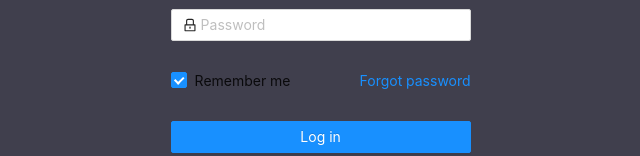
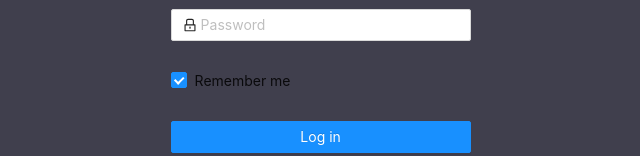
Before and after one commit to ledominhhieu1/todo_front, a React (Create React App) app: page / in a window 1280 px wide. Shown: the part 137-293 px from the top of the page, without its empty margins (335-975 px from the left). Built offline with nearby package versions, Linux system fonts and the light colour scheme.

Commit message:
fourth commit

```diff
--- a/src/components/Login.js
+++ b/src/components/Login.js
@@ -33,11 +33,8 @@ class Login extends React.Component {
         password: this.state.Password
       }
     }).then(response => {
-          alert('Success');
           localStorage.setItem('isAuth', response.data.token)
-          console.log(response)
           this.setState({ redirect: true})
-
       }).catch(error => {alert('Fail');});
     this.setState({
       username: '',
@@ -95,9 +92,9 @@ class Login extends React.Component {
           <Checkbox>Remember me</Checkbox>
         </Form.Item>
 
-        <a className="login-form-forgot" href="">
+        {/* <a className="login-form-forgot" href="">
           Forgot password
-        </a>
+        </a> */}
       </Form.Item>
 
       <Form.Item>
```
